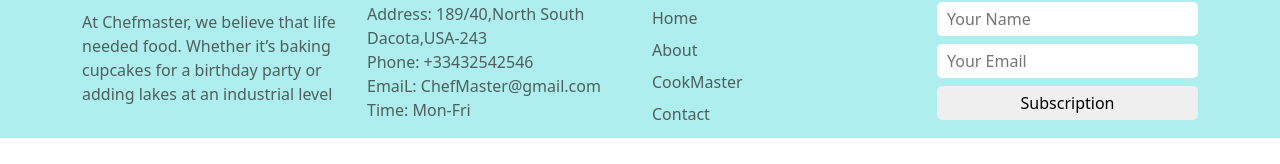
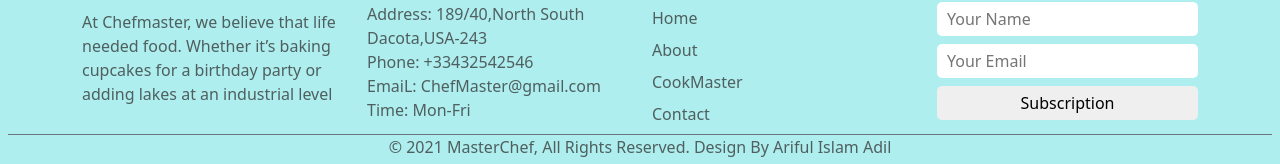
Before and after one commit to arifulislamadil/MasterChef, a React (Create React App) app: page / in a window 1280 px wide. Shown: the part 2081-2245 px from the top of the page. Before the commit the page ends 2219 px from the top, so only its background shows below. Built offline with nearby package versions, Linux system fonts and the light colour scheme.

Commit message:
Footer design

```diff
--- a/src/pages/Footer/Footer.js
+++ b/src/pages/Footer/Footer.js
@@ -59,8 +59,9 @@ const Footer = () => {
                 </div>
 
             </div>
-
-
+            <div className="mt-1 mb-0 footer border border-secondary border-bottom-0 border-start-0 border-end-0">
+                <p className=" mb-0 text-center">© 2021 MasterChef, All Rights Reserved. Design By Ariful Islam Adil</p>
+            </div>
         </div>
     );
 };
```
